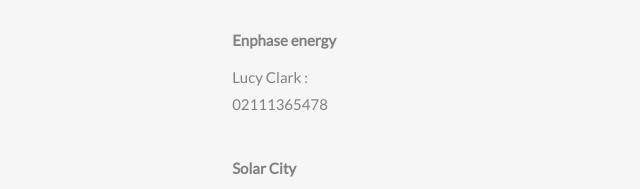
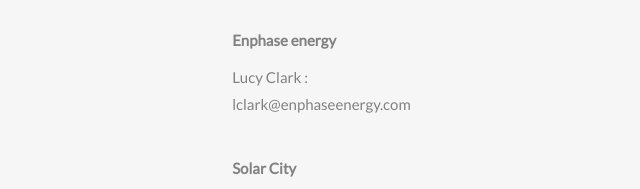
Before and after one commit to Nidiaco/CV, a plain HTML site: page index.html in a window 1280 px wide. Shown: the part 5883-6072 px from the top of the page, 357-997 px from the left. Drawn offline with nearby package versions, Linux system fonts and the light colour scheme.

Commit message:
Contact details changes.

```diff
--- a/index.html
+++ b/index.html
@@ -258,7 +258,7 @@
       <div class="row">
         <div class="col-sm-12 form-group">
          <p><Strong>Enphase energy</Strong></p>
-         <p>Lucy Clark : <br> 02111365478</p>
+         <p>Lucy Clark : <br> lclark@enphaseenergy.com</p>
          <br>
          <p><Strong>Solar City</Strong></p>
          <p>Willem Porgieter : <br> +64 212468201</p>
```
